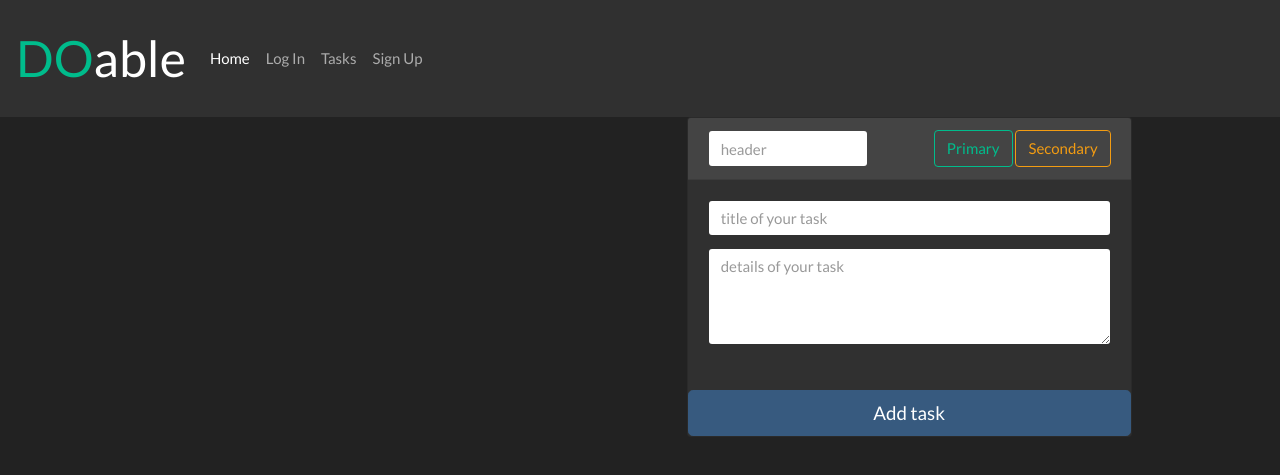
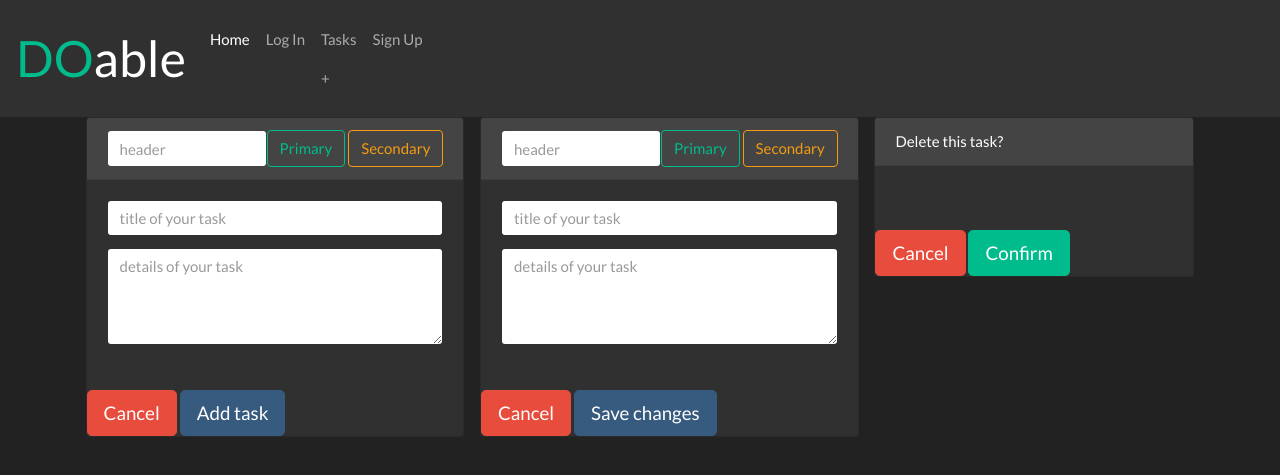
Before and after one commit to MiroslavJackanin/projectDoable, a PHP site: page / in a window 1280 px wide. Shown: the top 475 px of the page. Run offline with PHP 8.4, Linux system fonts and the light colour scheme; data that the repository does not hold is empty.

Commit message:
added modal windows and delete confirmation

```diff
--- a/_partials/header.php
+++ b/_partials/header.php
@@ -41,7 +41,8 @@ session_start();
                     <a class="nav-link" href="login.php">Log In</a>
                 </li>
                 <li class="nav-item">
-                        <a class="nav-link" href="index.php">Tasks</a>
+                    <a class="nav-link" id="nav-tasks" href="index.php">Tasks</a>
+                    <span class="nav-link" id="nav-add-task">+</span>
                 </li>
                 <li class="nav-item">
                     <a class="nav-link" href="signup.php">Sign Up</a>
--- a/home.php
+++ b/home.php
@@ -27,6 +27,9 @@
 
                 ?>
 
+            </div>
+
+            <div class="col-sm-5">
             </div>
 
             <form id="add-form" class="col-sm-5" action="_inc/add-item.php" method="post">
--- a/index.php
+++ b/index.php
@@ -6,6 +6,7 @@
                 <div class="col-sm-5">
 
                     <?php
+
                     include_once '_inc/config.php';
                     include_once 'render.php';
 
@@ -29,8 +30,11 @@
 
                 </div>
 
-            <form id="add-form" class="col-sm-5" action="_inc/add-item.php" method="post">
-                <div class="card text-white bg-dark mb-3" style="max-width: 30rem; min-height: 20rem;">
+                <div class="col-sm-5">
+                </div>
+
+                <form id="add-form" action="_inc/add-item.php" method="post">
+                    <div class="card text-white bg-dark mb-3 form-content" style="max-width: 30rem; min-height: 20rem;">
                         <div class="card-header">
                             <div class="row justify-content-between" style="max-width: 436px; margin: 0;">
                                 <input type="text" class="form-control" name="title" placeholder="header" style="max-width: 10rem;">
@@ -48,12 +52,106 @@
                                 <textarea class="form-control" name="message3" placeholder="details of your task" rows="3" style="height: 97px;"></textarea>
                             </p>
                         </div>
-                    <input class="btn btn-primary btn-lg btn-block" type="submit" name="add_task" value="Add task">
+                        <div class="confirm-buttons">
+                            <input class="btn btn-danger btn-lg add-cancel-btn" type="submit" name="cancel" value="Cancel">
+                            <input class="btn btn-primary btn-lg add-btn" type="submit" name="add_task" value="Add task">
+                        </div>
                     </div>
                 </form>
+
+                <form id="edit-form" action="_inc/add-item.php" method="post">
+                    <div class="card text-white bg-dark mb-3 form-content" style="max-width: 30rem; min-height: 20rem;">
+                        <div class="card-header">
+                            <div class="row justify-content-between" style="max-width: 436px; margin: 0;">
+                                <input type="text" class="form-control" name="title" placeholder="header" style="max-width: 10rem;">
+                                <div>
+                                    <button type="button" class="btn btn-outline-success">Primary</button>
+                                    <button type="button" class="btn btn-outline-warning">Secondary</button>
+                                </div>
+                            </div>
+                        </div>
+                        <div class="card-body">
+                            <h4 class="card-title">
+                                <input type="text" class="form-control" placeholder="title of your task" style="max-width: 30rem;">
+                            </h4>
+                            <p class="card-text">
+                                <textarea class="form-control" name="message3" placeholder="details of your task" rows="3" style="height: 97px;"></textarea>
+                            </p>
+                        </div>
+                        <div class="confirm-buttons">
+                            <input class="btn btn-danger btn-lg edit-cancel-btn" type="submit" name="cancel" value="Cancel">
+                            <input class="btn btn-primary btn-lg edit-save-btn" type="submit" name="edit-task" value="Save changes">
+                        </div>
+                    </div>
+                </form>
+
+                <form id="delete-form" action="_inc/add-item.php" method="post">
+                    <div class="card text-white bg-dark mb-3 form-content" style="min-width: 20rem; max-width: 30rem; min-height: 10rem;">
+                        <div class="card-header">
+                            <div class="row justify-content-between delete-text" style="max-width: 436px; margin: 0;">Delete this task?
+                            </div>
+                        </div>
+                        <div class="card-body">
+                        </div>
+                        <div class="confirm-buttons">
+                            <input class="btn btn-danger btn-lg delete-cancel-btn" type="submit" name="cancel" value="Cancel">
+                            <input class="btn btn-success btn-lg delete-confirm-btn" type="submit" name="delete-task" value="Confirm">
+                        </div>
+                    </div>
+                </form>
+
             </div>
         </div>
     </main>
+<script>
+    window.onclick = function(f){
+        if((f.target == addModal) && (addModal.style.display = "block")){
+            addModal.style.display = "none"
+        }
+        if((f.target == editModal) && (editModal.style.display = "block")){
+            editModal.style.display = "none"
+        }
+        if((f.target == deleteModal) && (deleteModal.style.display = "block")){
+            deleteModal.style.display = "none"
+        }
+    };
+
+    let addOpenButton = document.getElementById("nav-add-task");
+    let addModal = document.querySelector("#add-form");
+    let addCancelButton = document.getElementsByClassName("add-cancel-btn");
+
+    addOpenButton.onclick = function(){
+        addModal.style.display = "block"
+    };
+
+    addCancelButton.onclick = function(){
+        addModal.style.display = "none"
+    };
+
+    let editOpenButton = document.getElementById("edit-form-btn");
+    let editModal = document.querySelector("#edit-form");
+    let editCancelButton = document.getElementsByClassName("edit-cancel-btn");
+
+    editOpenButton.onclick = function(){
+        editModal.style.display = "block"
+    };
+
+    editCancelButton.onclick = function(){
+        editModal.style.display = "none"
+    };
+
+    let deleteOpenButton = document.getElementById("delete-form-btn");
+    let deleteModal = document.querySelector("#delete-form");
+    let deleteCancelButton = document.getElementsByClassName("delete-cancel-btn");
+
+    deleteOpenButton.onclick = function(){
+        deleteModal.style.display = "block"
+    };
+
+    deleteCancelButton.onclick = function(){
+        deleteModal.style.display = "none"
+    };
+</script>
 
     <footer>
 
--- a/render.php
+++ b/render.php
@@ -8,9 +8,9 @@
                 .'<div style="display: flex; flex-direction: row; justify-content: center; align-content: center;">'
                     .'<form action="_inc/delete_item.php" method="get">'
                         .'<input type="hidden" name="id" value='.$id.'>'
-                        .'<input class="btn btn-outline-danger" style="margin-left: 5px;" type="submit" name="delete-item" value="Delete">'
+                        .'<input class="btn btn-outline-danger delete-form-btn" style="margin-left: 5px;" type="submit" name="delete-item" value="Delete">'
                     .'</form>'
-                    .'<input class="btn btn-outline-warning" style="margin-left: 5px;" type="submit" name="edit-item" value="Edit">'
+                    .'<input id="edit-form-btn" class="btn btn-outline-warning" style="margin-left: 5px;" type="submit" name="edit-item" value="Edit">'
                     .'<button class="btn btn-outline-primary" style="margin-left: 5px;" data-toggle="collapse" data-target="#demo">'.'+'.'</button>'
                 .'</div>'
             .'</div>'
```
Also changed, not shown: _assets/css/customCSS.css (+23 -4 lines). Lines whose indentation alone changed are shown as unchanged.
